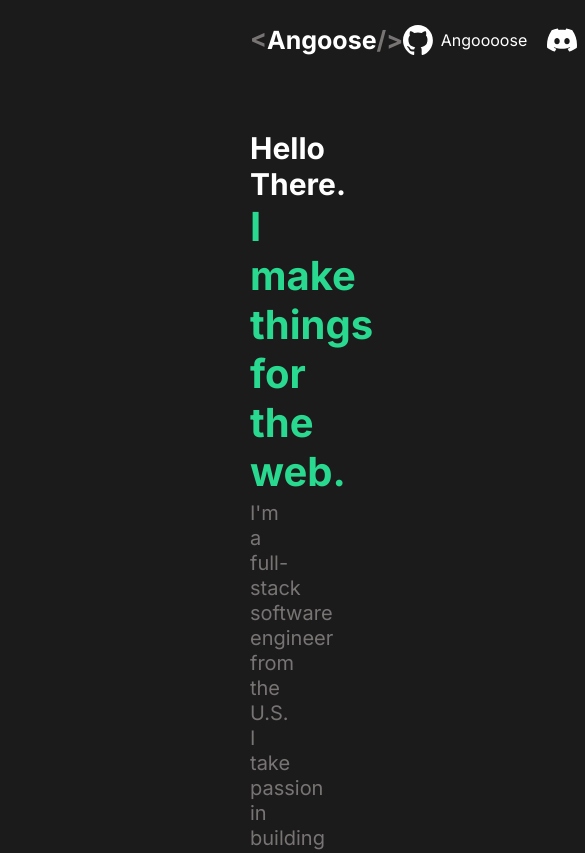
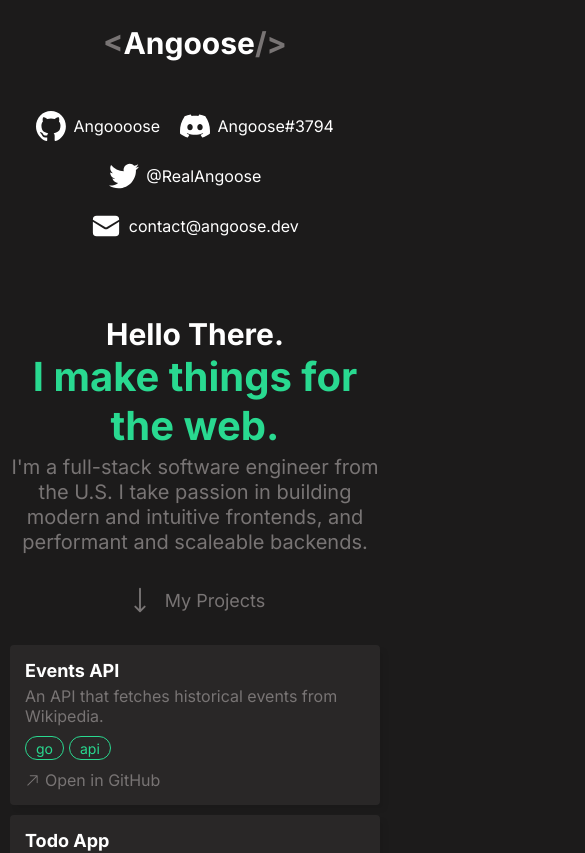
Before and after one commit to Angoooose/angoose.dev, a Next.js app: page / in a window 390 px wide. Shown: the top 853 px of the page, 585 px wide, since content can reach past the window. Built offline with nearby package versions, Linux system fonts and the light colour scheme.

Commit message:
Add responsive design

```diff
--- a/src/components/Hero/index.tsx
+++ b/src/components/Hero/index.tsx
@@ -18,7 +18,7 @@ export const Hero: FC = () => {
 				I make things for the web.
 			</HeroTitle>
 			<HeroDescription transition={{ delay: 0.3 }} {...animationProps}>
-				I'm a full-stack software engineer from the U.S. I take passion in building modern and inuitive frontends, and performent and stateless backends.
+				I'm a full-stack software engineer from the U.S. I take passion in building modern and intuitive frontends, and performant and scaleable backends.
 			</HeroDescription>
 			<ProjectsButton transition={{ delay: 0.4 }} {...animationProps}>
 				<ArrowLongDownIcon height={30}/>
--- a/src/components/Hero/styles.ts
+++ b/src/components/Hero/styles.ts
@@ -2,7 +2,13 @@ import { motion } from 'framer-motion';
 import styled from 'styled-components';
 
 export const HeroContainer = styled.div`
+	display: flex;
+	flex-direction: column;
 
+	@media (max-width: 980px) {
+		align-items: center;
+		text-align: center;
+	}
 `;
 
 export const HeroGreeting = styled(motion.div)`
--- a/src/components/NavigationBar/styles.ts
+++ b/src/components/NavigationBar/styles.ts
@@ -5,6 +5,14 @@ export const NavigationBarContainer = styled.div`
 	display: flex;
 	align-items: center;
 	justify-content: space-between;
+
+	@media (max-width: 980px) {
+		flex-direction: column;
+
+		& > :last-child {
+			margin-top: 30px;
+		}
+	}
 `;
 
 export const NavigationTitle = styled.a`
@@ -14,17 +22,25 @@ export const NavigationTitle = styled.a`
 	& > span {
 		color: ${({ theme }) => theme.colors.primary[200]};
 	}
+
+	@media (max-width: 980px) {
+		font-size: 30px;
+	}
 `;
 
 export const NavigationLinksContainer = styled.div`
 	display: flex;
 	align-items: center;
+	justify-content: center;
+	flex-wrap: wrap;
+	margin-top: -20px;
 `;
 
 export const NavigationLink = styled.a`
 	display: flex;
 	align-items: center;
 	justify-self: flex-end;
+	margin-top: 20px;
 	transition: opacity 0.25s;
 
 	& > :first-child {
--- a/src/pages/_styles/index.ts
+++ b/src/pages/_styles/index.ts
@@ -9,4 +9,12 @@ export const ProjectsGrid = styled.div`
 	grid-template-columns: 1fr 1fr 1fr;
 	grid-gap: 10px;
 	margin-top: 30px;
+
+	@media (max-width: 1230px) {
+		grid-template-columns: 1fr 1fr;
+	}
+
+	@media (max-width: 820px) {
+		grid-template-columns: 1fr;
+	}
 `;
--- a/src/styles/global.ts
+++ b/src/styles/global.ts
@@ -10,6 +10,26 @@ export default createGlobalStyle`
 
 	body {
 		padding: 0px 250px;
+
+		@media (max-width: 1640px) {
+			padding: 0px 150px;
+		}
+
+		@media (max-width: 1430px) {
+			padding: 0px 100px;
+		}
+
+		@media (max-width: 1320px) {
+			padding: 0px 50px;
+		}
+
+		@media (max-width: 900px) {
+			padding: 0px 25px;
+		}
+
+		@media (max-width: 570px) {
+			padding: 0px 10px;
+		}
 	}
 
 	a {
```
